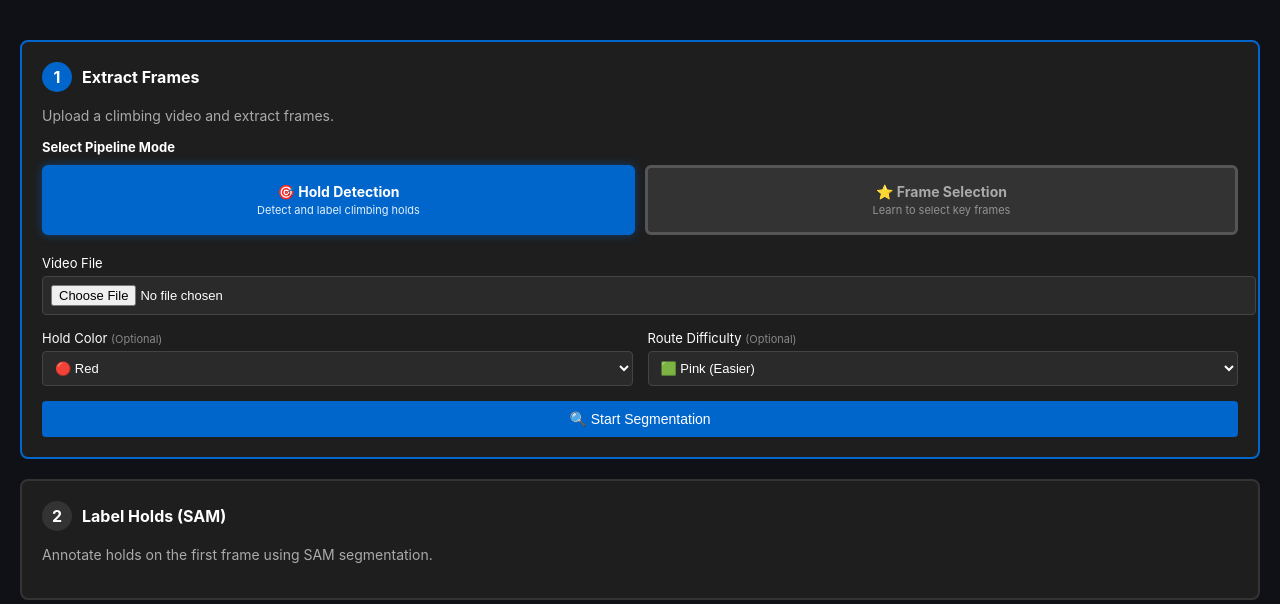
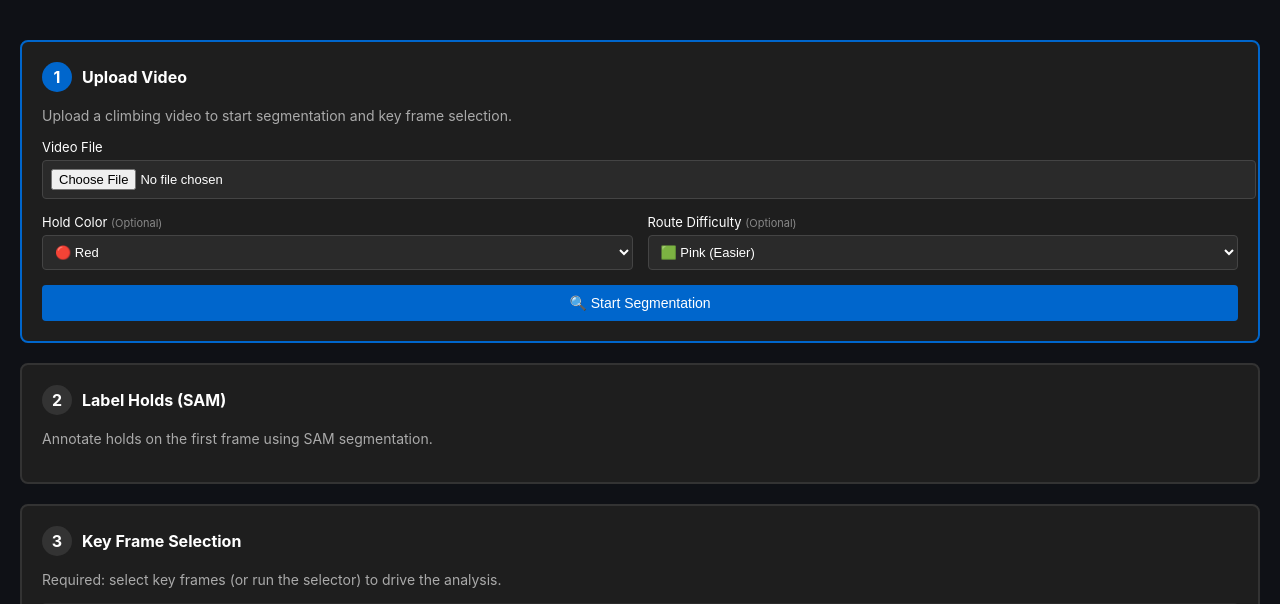
Before and after one commit to harrisonkimdev/6156-capstone-project, a FastAPI app: page /workflow in a window 1280 px wide. Shown: the part 62-666 px from the top of the page. Run offline with FastAPI, Linux system fonts and the light colour scheme; data that the repository does not hold is empty.

Commit message:
Unify pipeline step 1 and remove mode toggle
- Rename Step 1 to 'Upload Video' and update description
- Remove hold/frame mode toggle UI from Step 1
- Drop pipeline-mode logic/listeners; default unified flow

```diff
--- a/webapp/static/workflow.js
+++ b/webapp/static/workflow.js
@@ -21,27 +21,16 @@ document.addEventListener('DOMContentLoaded', () => {
   loadSessions();
   loadTrainingJobs();
 
-  // Initialize pipeline mode UI on page load
-  const pipelineMode = document.querySelector('input[name="pipeline-mode"]:checked').value;
+  // Default: show both hold labeling and key frame selection flow
   const frameSelectionUI = document.getElementById('frame-selection-ui');
   const step2 = document.getElementById('step-2');
   const step3 = document.getElementById('step-3');
   const step4 = document.getElementById('step-4');
 
-  if (pipelineMode === 'frame_selection') {
-    frameSelectionUI.style.display = 'block';
-    step2.style.display = 'none';
-    step3.style.display = 'none';
-    step4.style.display = 'none';
-  } else {
-    frameSelectionUI.style.display = 'none';
-    step2.style.display = 'block';
-    step3.style.display = 'block';
-    step4.style.display = 'block';
-  }
-
-  // Initialize pipeline mode button styles
-  updatePipelineModeButtonStyles();
+  frameSelectionUI.style.display = 'none';
+  step2.style.display = 'block';
+  step3.style.display = 'block';
+  step4.style.display = 'block';
 
   // Poll for updates every 5 seconds
   setInterval(() => {
@@ -98,11 +87,6 @@ function setupEventListeners() {
   if (btnClearData) {
     btnClearData.addEventListener('click', clearAllData);
   }
-
-  // Pipeline mode toggle
-  document.querySelectorAll('input[name="pipeline-mode"]').forEach(radio => {
-    radio.addEventListener('change', handlePipelineModeChange);
-  });
 
   // Frame selection UI
   const frameSlider = document.getElementById('frame-slider');
@@ -547,92 +531,7 @@ let frameSelectionState = {
   viewMode: 'all', // 'all' or 'selected'
 };
 
-/**
- * Handle pipeline mode change
- */
-function handlePipelineModeChange(event) {
-  const mode = event.target.value;
-  const frameSelectionUI = document.getElementById('frame-selection-ui');
-  const step2 = document.getElementById('step-2');
-  const step3 = document.getElementById('step-3');
-  const step4 = document.getElementById('step-4');
-
-  console.log(`[Pipeline Mode] Changed to: ${mode}`);
-
-  if (!frameSelectionUI || !step2 || !step3 || !step4) {
-    console.error('[Pipeline Mode] Missing UI elements');
-    return;
-  }
-
-  if (mode === 'frame_selection') {
-    // Show frame selection UI container, hide hold detection steps
-    // But only show content if frames are loaded
-    if (frameSelectionState.frames.length > 0) {
-      frameSelectionUI.style.display = 'block';
-    } else {
-      // Show container but hide the frame viewer content
-      frameSelectionUI.style.display = 'none';
-    }
-    step2.style.display = 'none';
-    step3.style.display = 'none';
-    step4.style.display = 'none';
-
-    // Update Step 1 title
-    document.getElementById('step-1-title').textContent = 'Select Key Frames';
-    document.getElementById('step-1-content').textContent = 'Upload a climbing video and manually select key frames for model training.';
-
-    console.log('[Pipeline Mode] Showing frame selection UI');
-  } else {
-    // Hide frame selection UI, show hold detection steps
-    frameSelectionUI.style.display = 'none';
-    step2.style.display = 'block';
-    step3.style.display = 'block';
-    step4.style.display = 'block';
-
-    // Update Step 1 title
-    document.getElementById('step-1-title').textContent = 'Extract Frames';
-    document.getElementById('step-1-content').textContent = 'Upload a climbing video and extract frames for hold detection labeling.';
-
-    console.log('[Pipeline Mode] Showing hold detection steps');
-  }
-
-  // Update button styles
-  updatePipelineModeButtonStyles();
-}
-
-/**
- * Update pipeline mode button styles to show selection
- */
-function updatePipelineModeButtonStyles() {
-  const modeHoldDetection = document.getElementById('mode-hold-detection');
-  const modeFrameSelection = document.getElementById('mode-frame-selection');
-  const labelHoldDetection = document.querySelector('label[for="mode-hold-detection"]');
-  const labelFrameSelection = document.querySelector('label[for="mode-frame-selection"]');
-
-  if (modeHoldDetection.checked) {
-    // Hold Detection selected
-    labelHoldDetection.style.background = '#0066cc';
-    labelHoldDetection.style.borderColor = '#0066cc';
-    labelHoldDetection.style.color = 'white';
-    labelHoldDetection.style.boxShadow = '0 0 10px rgba(0, 102, 204, 0.5)';
-
-    labelFrameSelection.style.background = '#333';
-    labelFrameSelection.style.borderColor = '#555';
-    labelFrameSelection.style.color = '#aaa';
-    labelFrameSelection.style.boxShadow = 'none';
-  } else {
-    // Frame Selection selected
-    labelFrameSelection.style.background = '#ff9900';
-    labelFrameSelection.style.borderColor = '#ff9900';
-    labelFrameSelection.style.color = 'white';
-    labelFrameSelection.style.boxShadow = '0 0 10px rgba(255, 153, 0, 0.5)';
-
-    labelHoldDetection.style.background = '#333';
-    labelHoldDetection.style.borderColor = '#555';
-    labelHoldDetection.style.color = '#aaa';
-    labelHoldDetection.style.boxShadow = 'none';
-  }
-}
+// Pipeline mode removed: unified flow now handles hold labeling then keyframe selection
 
 
 /**
--- a/webapp/templates/workflow.html
+++ b/webapp/templates/workflow.html
@@ -253,37 +253,14 @@
 
   <div class="workflow-container">
     <div class="workflow-steps">
-      <!-- Step 1: Extract Frames -->
+      <!-- Step 1: Upload Video -->
       <div id="step-1" class="step-card active">
         <div class="step-header">
           <div class="step-number">1</div>
-          <div class="step-title" id="step-1-title">Extract Frames</div>
+          <div class="step-title" id="step-1-title">Upload Video</div>
         </div>
         <div class="step-content" id="step-1-content">
-          Upload a climbing video and extract frames.
-        </div>
-
-        <!-- Pipeline Mode Selection -->
-        <div class="form-group">
-          <label style="display: block; margin-bottom: 10px; font-weight: bold; color: #fff;">Select Pipeline
-            Mode</label>
-          <div class="pipeline-mode-buttons" style="display: flex; gap: 10px; margin-top: 8px;">
-            <input type="radio" name="pipeline-mode" id="mode-hold-detection" value="hold_detection" checked
-              style="display: none;">
-            <label for="mode-hold-detection"
-              style="flex: 1; padding: 15px 20px; background: #0066cc; color: white; border: 3px solid #0066cc; border-radius: 6px; cursor: pointer; font-weight: bold; text-align: center; transition: all 0.2s; font-size: 14px;">
-              🎯 Hold Detection<br><span style="font-size: 11px; font-weight: normal; opacity: 0.9;">Detect and label
-                climbing holds</span>
-            </label>
-
-            <input type="radio" name="pipeline-mode" id="mode-frame-selection" value="frame_selection"
-              style="display: none;">
-            <label for="mode-frame-selection"
-              style="flex: 1; padding: 15px 20px; background: #333; color: #aaa; border: 3px solid #555; border-radius: 6px; cursor: pointer; font-weight: bold; text-align: center; transition: all 0.2s; font-size: 14px;">
-              ⭐ Frame Selection<br><span style="font-size: 11px; font-weight: normal; opacity: 0.8;">Learn to select key
-                frames</span>
-            </label>
-          </div>
+          Upload a climbing video to start segmentation and key frame selection.
         </div>
 
         <div class="form-group">
```
